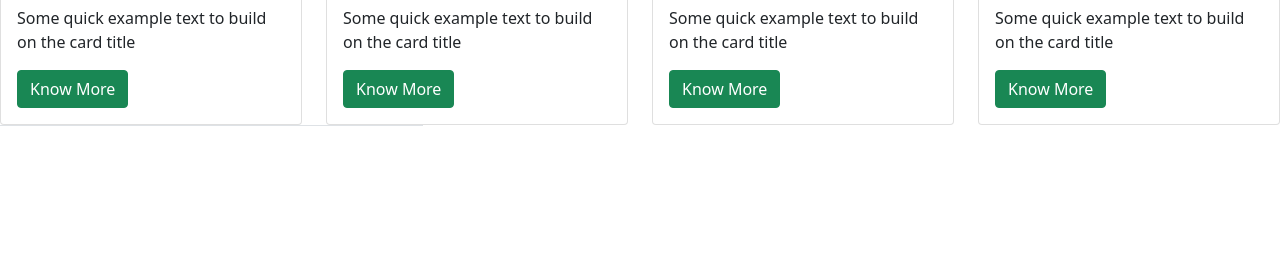
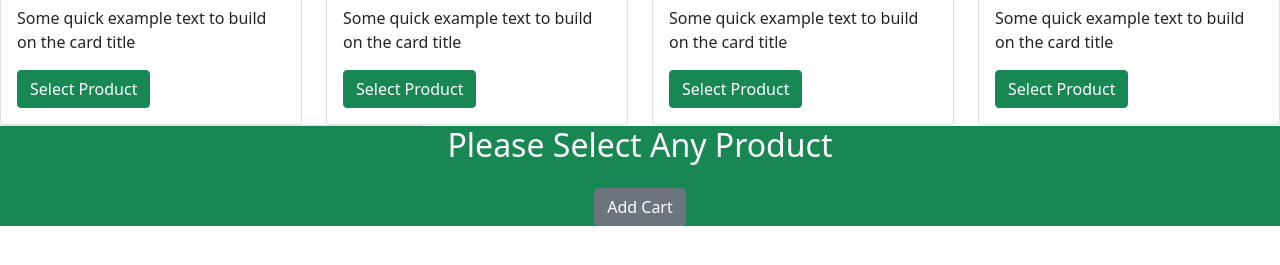
Before and after one commit to AkhtarGul/AngularFullApp, an Angular app: page /buy-product in a window 1280 px wide. Shown: the part 377-642 px from the top of the page. Built offline with nearby package versions, Linux system fonts and the light colour scheme.

Commit message:
1 file modified

```diff
--- a/src/app/parent/parent.component.html
+++ b/src/app/parent/parent.component.html
@@ -13,7 +13,7 @@
         <p class="card-text">
           Some quick example text to build on the card title
         </p>
-        <a routerLink="watch" class="btn btn-success">Know More</a>
+        <a routerLink="watch" class="btn btn-success">Select Product</a>
       </div>
     </div>
   </div>
@@ -30,7 +30,7 @@
         <p class="card-text">
           Some quick example text to build on the card title
         </p>
-        <a routerLink="camera" class="btn btn-success">Know More</a>
+        <a routerLink="camera" class="btn btn-success">Select Product</a>
       </div>
     </div>
   </div>
@@ -46,7 +46,7 @@
         <p class="card-text">
           Some quick example text to build on the card title
         </p>
-        <a routerLink="cycle" class="btn btn-success">Know More</a>
+        <a routerLink="cycle" class="btn btn-success">Select Product</a>
       </div>
     </div>
   </div>
@@ -63,11 +63,15 @@
         <p class="card-text">
           Some quick example text to build on the card title
         </p>
-        <a routerLink="show" class="btn btn-success">Know More</a>
+        <a routerLink="show" class="btn btn-success">Select Product</a>
       </div>
     </div>
   </div>
   <div class="col-md-4 border-top">
     <router-outlet></router-outlet>
   </div>
+  <div class="col-md-12 bg-success text-white text-center">
+    <h2>Please Select Any Product</h2>
+    <button class="btn btn-secondary mt-3">Add Cart</button>
+  </div>
 </div>
```
